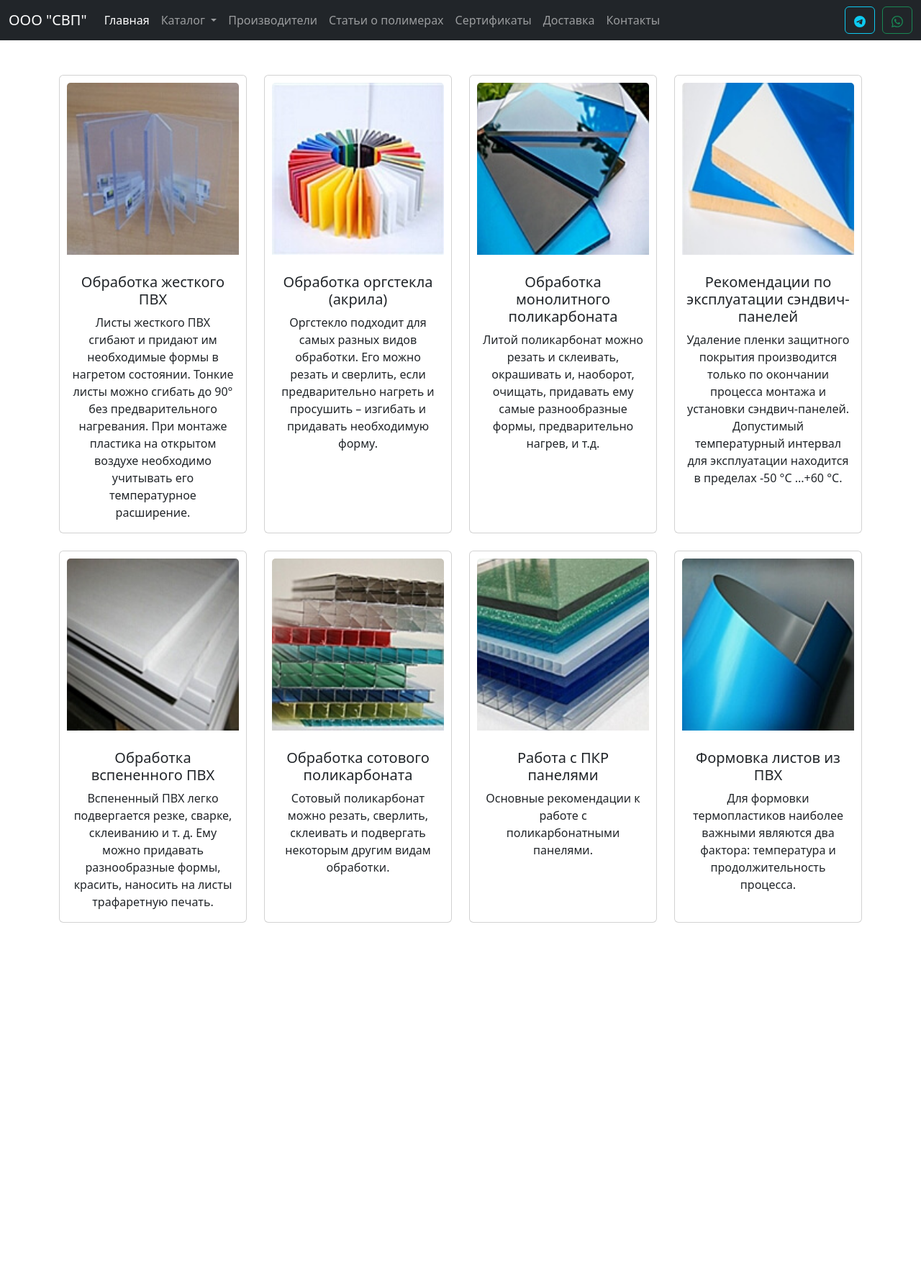
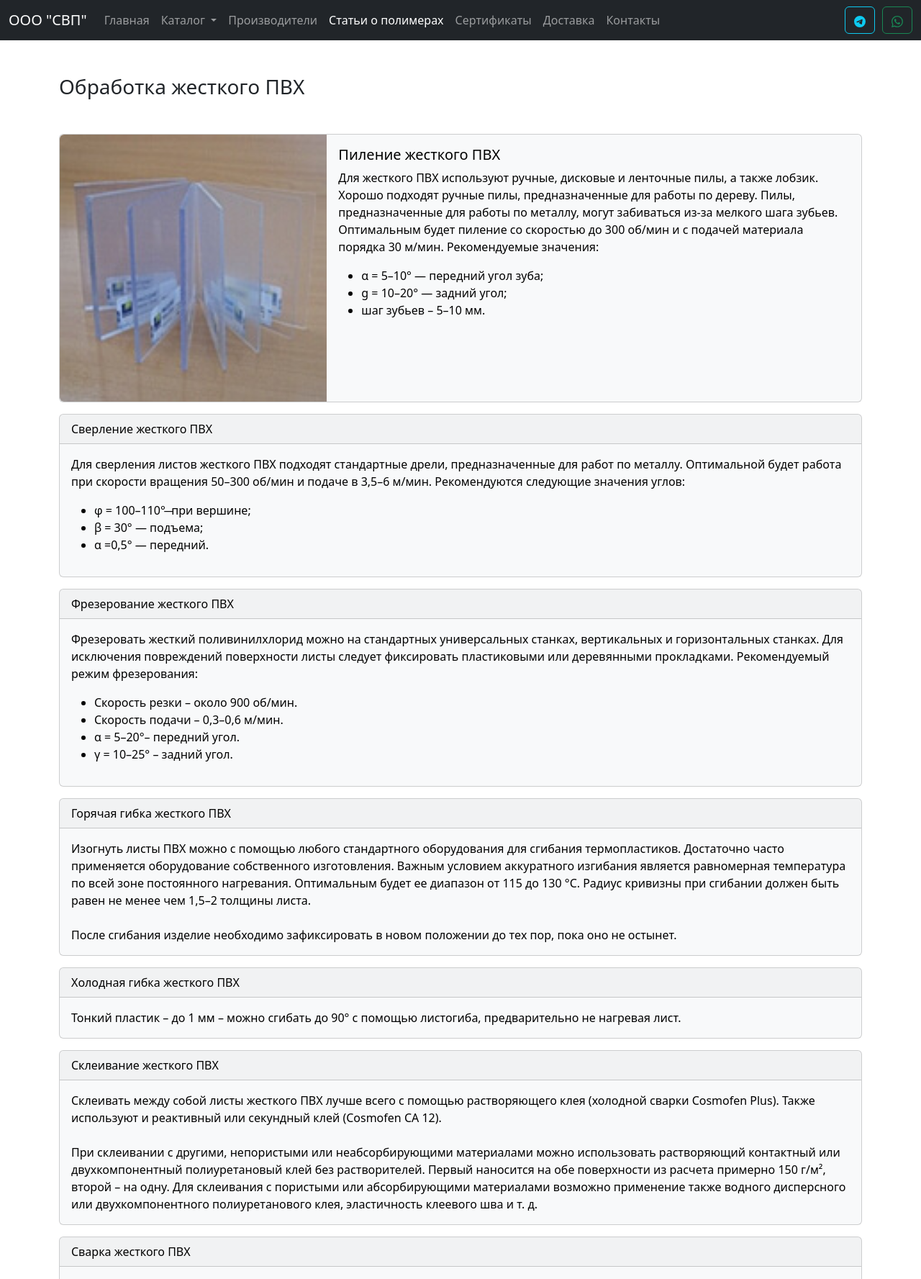
Before and after one commit to QwertykQwertov/svp-polymers, a PHP site: page /articles/?article=processing_of_rigid_pvc in a window 1280 px wide. Shown: the top 1777 px of the page at 72% size. Before the commit the page ends 1282 px from the top, so only its background shows below. Run offline with PHP 8.4, Linux system fonts and the light colour scheme.

Commit message:
add simple routing and create one article

```diff
--- a/articles/articles_info.php
+++ b/articles/articles_info.php
@@ -1,10 +1,10 @@
 <?php $articles = [
-  ['name' => 'Обработка жесткого ПВХ', 'src' => '/assets/images/articles/zhest_pvh.jpg', 'dsc' => 'Листы жесткого ПВХ сгибают и придают им необходимые формы в нагретом состоянии. Тонкие листы можно сгибать до 90° без предварительного нагревания. При монтаже пластика на открытом воздухе необходимо учитывать его температурное расширение.'],
-  ['name' => 'Обработка оргстекла (акрила)', 'src' => '/assets/images/articles/litoy_acril.jpg', 'dsc' => 'Оргстекло подходит для самых разных видов обработки. Его можно резать и сверлить, если предварительно нагреть и просушить – изгибать и придавать необходимую форму.'],
-  ['name' => 'Обработка монолитного поликарбоната', 'src' => '/assets/images/articles/litoy_poly.jpg', 'dsc' => 'Литой поликарбонат можно резать и склеивать, окрашивать и, наоборот, очищать, придавать ему самые разнообразные формы, предварительно нагрев, и т.д.'],
-  ['name' => 'Рекомендации по эксплуатации сэндвич-панелей', 'src' => '/assets/images/articles/sandwich.jpg', 'dsc' => 'Удаление пленки защитного покрытия производится только по окончании процесса монтажа и установки сэндвич-панелей. Допустимый температурный интервал для эксплуатации находится в пределах -50 °С ...+60 °С.'],
-  ['name' => 'Обработка вспененного ПВХ', 'src' => '/assets/images/articles/vspenenn_pvh.jpg', 'dsc' => 'Вспененный ПВХ легко подвергается резке, сварке, склеиванию и т. д. Ему можно придавать разнообразные формы, красить, наносить на листы трафаретную печать.'],
-  ['name' => 'Обработка сотового поликарбоната', 'src' => '/assets/images/articles/sotov_pcr.jpg', 'dsc' => 'Сотовый поликарбонат можно резать, сверлить, склеивать и подвергать некоторым другим видам обработки.'],
-  ['name' => 'Работа с ПКР панелями', 'src' => '/assets/images/articles/work_pcr.jpg', 'dsc' => 'Основные рекомендации к работе с поликарбонатными панелями.'],
-  ['name' => 'Формовка листов из ПВХ', 'src' => '/assets/images/articles/formovka.jpg', 'dsc' => 'Для формовки термопластиков наиболее важными являются два фактора: температура и продолжительность процесса.'],
+  ['name' => 'Обработка жесткого ПВХ', 'href' => 'processing_of_rigid_pvc', 'src' => '/assets/images/articles/zhest_pvh.jpg', 'dsc' => 'Листы жесткого ПВХ сгибают и придают им необходимые формы в нагретом состоянии. Тонкие листы можно сгибать до 90° без предварительного нагревания. При монтаже пластика на открытом воздухе необходимо учитывать его температурное расширение.'],
+  ['name' => 'Обработка оргстекла (акрила)', 'href' => 'processing_of_plexiglass', 'src' => '/assets/images/articles/litoy_acril.jpg', 'dsc' => 'Оргстекло подходит для самых разных видов обработки. Его можно резать и сверлить, если предварительно нагреть и просушить – изгибать и придавать необходимую форму.'],
+  ['name' => 'Обработка монолитного поликарбоната', 'href' => 'processing_of_monolithic_polycarbonate', 'src' => '/assets/images/articles/litoy_poly.jpg', 'dsc' => 'Литой поликарбонат можно резать и склеивать, окрашивать и, наоборот, очищать, придавать ему самые разнообразные формы, предварительно нагрев, и т.д.'],
+  ['name' => 'Рекомендации по эксплуатации сэндвич-панелей', 'href' => 'recommendations_for_the_use_of_sandwich_panels', 'src' => '/assets/images/articles/sandwich.jpg', 'dsc' => 'Удаление пленки защитного покрытия производится только по окончании процесса монтажа и установки сэндвич-панелей. Допустимый температурный интервал для эксплуатации находится в пределах -50 °С ...+60 °С.'],
+  ['name' => 'Обработка вспененного ПВХ', 'href' => 'processing_of_foamed_pvc', 'src' => '/assets/images/articles/vspenenn_pvh.jpg', 'dsc' => 'Вспененный ПВХ легко подвергается резке, сварке, склеиванию и т. д. Ему можно придавать разнообразные формы, красить, наносить на листы трафаретную печать.'],
+  ['name' => 'Обработка сотового поликарбоната', 'href' => 'processing_of_cellular_polycarbonate', 'src' => '/assets/images/articles/sotov_pcr.jpg', 'dsc' => 'Сотовый поликарбонат можно резать, сверлить, склеивать и подвергать некоторым другим видам обработки.'],
+  ['name' => 'Работа с ПКР панелями', 'href' => 'working_with_PCR_panels', 'src' => '/assets/images/articles/work_pcr.jpg', 'dsc' => 'Основные рекомендации к работе с поликарбонатными панелями.'],
+  ['name' => 'Формовка листов из ПВХ', 'href' => 'pvc_sheet_forming', 'src' => '/assets/images/articles/formovka.jpg', 'dsc' => 'Для формовки термопластиков наиболее важными являются два фактора: температура и продолжительность процесса.'],
 ];
--- a/articles/index.php
+++ b/articles/index.php
@@ -7,22 +7,13 @@ include_once $_SERVER['DOCUMENT_ROOT'] . "/modules/header.php";
 include_once $_SERVER['DOCUMENT_ROOT'] . "/articles/articles_info.php";
 ?>
 
-<div class="container mt-5">
-  <div class="row row-cols-1 row-cols-md-4 g-4">
-    <?php foreach ($articles as $article): ?>
-      <div class="col">
-        <div class="card h-100">
-          <div style="padding:10px;">
-            <img src=<?= $article['src'] ?> class="card-img-top" alt=<?= $article['name'] ?>>
-          </div>
-          <div class="card-body text-center">
-            <h5 class="card-title"><?= $article['name'] ?></h5>
-            <p class="card-text"><?= $article['dsc'] ?></p>
-          </div>
-        </div>
-      </div>
-    <?php endforeach; ?>
-  </div>
-</div>
+<? if ($_GET['article'] && file_exists($_SERVER['DOCUMENT_ROOT'] . '/articles/' . $_GET['article'] . '.php')) {
+  include_once $_SERVER['DOCUMENT_ROOT'] . '/articles/' . $_GET['article'] . '.php';
+} else {
+  include_once $_SERVER['DOCUMENT_ROOT'] . "/articles/list.php";
+}
+?>
+
+
 
 <? include_once $_SERVER['DOCUMENT_ROOT'] . "/modules/footer.php"; ?>
--- /dev/null
+++ b/articles/processing_of_foamed_pvc.php
@@ -0,0 +1 @@
+<h3>Статья о полимерах</h3>
--- /dev/null
+++ b/articles/processing_of_rigid_pvc.php
@@ -0,0 +1,151 @@
+<div class="container mt-5 mb-5">
+  <h3 class="mb-5">Обработка жесткого ПВХ</h3>
+
+  <div class="card mb-3 text-bg-light">
+    <div class="row g-0">
+      <div class="col-md-4">
+        <img src="/assets/images/articles/zhest_pvh.jpg" class="img-fluid rounded-start" alt="Жесткий ПВХ" style="height: 100%; width: 100%;">
+      </div>
+      <div class="col-md-8">
+        <div class="card-body">
+          <h5 class="card-title">Пиление жесткого ПВХ</h5>
+          <p class="card-text">Для жесткого ПВХ используют ручные, дисковые и ленточные пилы, а также лобзик. Хорошо подходят ручные пилы, предназначенные для работы по дереву. Пилы, предназначенные для работы по металлу, могут забиваться из-за мелкого шага зубьев. Оптимальным будет пиление со скоростью до 300 об/мин и с подачей материала порядка 30 м/мин. Рекомендуемые значения:</p>
+          <ul>
+            <li>α = 5–10° — передний угол зуба;</li>
+            <li>g = 10–20° — задний угол;</li>
+            <li>шаг зубьев – 5–10 мм.</li>
+          </ul>
+        </div>
+      </div>
+    </div>
+  </div>
+
+  <!-- <div class="card text-bg-light mb-3">
+    <div class="card-header">Пиление жесткого ПВХ</div>
+    <div class="card-body">
+      <p class="card-text">Для жесткого ПВХ используют ручные, дисковые и ленточные пилы, а также лобзик. Хорошо подходят ручные пилы, предназначенные для работы по дереву. Пилы, предназначенные для работы по металлу, могут забиваться из-за мелкого шага зубьев. Оптимальным будет пиление со скоростью до 300 об/мин и с подачей материала порядка 30 м/мин. Рекомендуемые значения:</p>
+      <ul>
+        <li>α = 5–10° — передний угол зуба;</li>
+        <li>g = 10–20° — задний угол;</li>
+        <li>шаг зубьев – 5–10 мм.</li>
+      </ul>
+    </div>
+  </div> -->
+
+  <div class="card text-bg-light mb-3">
+    <div class="card-header">Сверление жесткого ПВХ</div>
+    <div class="card-body">
+      <!-- <h5 class="card-title">Light Заголовок карточки</h5> -->
+      <p class="card-text">Для сверления листов жесткого ПВХ подходят стандартные дрели, предназначенные для работ по металлу. Оптимальной будет работа при скорости вращения 50–300 об/мин и подаче в 3,5–6 м/мин.
+
+        Рекомендуются следующие значения углов:</p>
+      <ul>
+        <li>φ = 100–110° ̶ при вершине;</li>
+        <li>β = 30° — подъема;</li>
+        <li>α =0,5° — передний.</li>
+      </ul>
+    </div>
+  </div>
+
+  <div class="card text-bg-light mb-3">
+    <div class="card-header">Фрезерование жесткого ПВХ</div>
+    <div class="card-body">
+      <!-- <h5 class="card-title">Light Заголовок карточки</h5> -->
+      <p class="card-text">Фрезеровать жесткий поливинилхлорид можно на стандартных универсальных станках, вертикальных и горизонтальных станках. Для исключения повреждений поверхности листы следует фиксировать пластиковыми или деревянными прокладками.
+
+        Рекомендуемый режим фрезерования:</p>
+      <ul>
+        <li>Скорость резки – около 900 об/мин.</li>
+        <li>Скорость подачи – 0,3–0,6 м/мин.</li>
+        <li>α = 5–20°– передний угол.</li>
+        <li>γ = 10–25° – задний угол.</li>
+      </ul>
+    </div>
+  </div>
+
+  <div class="card text-bg-light mb-3">
+    <div class="card-header">Горячая гибка жесткого ПВХ</div>
+    <div class="card-body">
+      <!-- <h5 class="card-title">Light Заголовок карточки</h5> -->
+      <p class="card-text">Изогнуть листы ПВХ можно с помощью любого стандартного оборудования для сгибания термопластиков. Достаточно часто применяется оборудование собственного изготовления. Важным условием аккуратного изгибания является равномерная температура по всей зоне постоянного нагревания. Оптимальным будет ее диапазон от 115 до 130 °С. Радиус кривизны при сгибании должен быть равен не менее чем 1,5–2 толщины листа.
+        <br><br>После сгибания изделие необходимо зафиксировать в новом положении до тех пор, пока оно не остынет.
+      </p>
+    </div>
+  </div>
+
+  <div class="card text-bg-light mb-3">
+    <div class="card-header">Холодная гибка жесткого ПВХ</div>
+    <div class="card-body">
+      <!-- <h5 class="card-title">Light Заголовок карточки</h5> -->
+      <p class="card-text">Тонкий пластик – до 1 мм – можно сгибать до 90° с помощью листогиба, предварительно не нагревая лист.
+      </p>
+    </div>
+  </div>
+
+  <div class="card text-bg-light mb-3">
+    <div class="card-header">Склеивание жесткого ПВХ</div>
+    <div class="card-body">
+      <!-- <h5 class="card-title">Light Заголовок карточки</h5> -->
+      <p class="card-text">Склеивать между собой листы жесткого ПВХ лучше всего с помощью растворяющего клея (холодной сварки Cosmofen Plus). Также используют и реактивный или секундный клей (Cosmofen CA 12).
+        <br><br>При склеивании с другими, непористыми или неабсорбирующими материалами можно использовать растворяющий контактный или двухкомпонентный полиуретановый клей без растворителей. Первый наносится на обе поверхности из расчета примерно 150 г/м², второй – на одну. Для склеивания с пористыми или абсорбирующими материалами возможно применение также водного дисперсного или двухкомпонентного полиуретанового клея, эластичность клеевого шва и т. д.
+      </p>
+    </div>
+  </div>
+
+  <div class="card text-bg-light mb-3">
+    <div class="card-header">Сварка жесткого ПВХ</div>
+    <div class="card-body">
+      <!-- <h5 class="card-title">Light Заголовок карточки</h5> -->
+      <p class="card-text">Сварка жесткого поливинилхлорида струей горячего воздуха ведется с соблюдением стандартных критериев для термопластиков. Основными из них являются подготовка сварного шва и соблюдение температурного режима при сварке.
+        <br><br>Важным моментом является равномерное нагревание материала, без локального перегрева. Для снижения вероятности его получения сварочный прут необходимо предварительно нагревать до температуры в 70–80 °С.
+        <br><br>Рекомендуемый режим работы:
+      </p>
+      <ul>
+        <li>Температура сварки – 280–290 °С.</li>
+        <li>Скорость сварки – порядка 3,5 м/мин (используется скоростная насадка).</li>
+      </ul>
+    </div>
+  </div>
+
+  <div class="card text-bg-light mb-3">
+    <div class="card-header">Термоформовка жесткого ПВХ</div>
+    <div class="card-body">
+      <!-- <h5 class="card-title">Light Заголовок карточки</h5> -->
+      <p class="card-text">Придавать необходимую форму жесткому ПВХ можно путем нагревания и последующей вакуумной формовки. В процессе формования надо избегать острых краев и углов, радиус сгиба должен быть равен двукратной толщине листа и более. Рекомендованный угол наклона боковых стен составляет от 5 до 8° и зависит от пропорций изделия – чем он больше, тем лучше отношение высоты изделия h к диаметру или минимальной ширине d.
+        <br><br>Рекомендуемый температурный диапазон составляет 130–160 °С. При нагреве свыше 180 °С наступает тепловое разложение материала. Для листов толщиной более 3 мм необходим двухсторонний нагрев.
+      </p>
+    </div>
+  </div>
+
+  <div class="card text-bg-light mb-3">
+    <div class="card-header">Окраска жесткого ПВХ</div>
+    <div class="card-body">
+      <!-- <h5 class="card-title">Light Заголовок карточки</h5> -->
+      <p class="card-text">Для окрашивания жесткого поливинилхлорида лучше всего подходят акриловые, двухкомпонентные полиуретановые и ПВХ-краски.
+        <br><br>Пятна и загрязнения легко удалить с поверхности пластика специальными очистителями, например COSMOFEN 20. Исключение составляют следы, оставленные растворителями, и надписи, сделанные некоторыми видами фломастеров. Пыль и простые загрязнения можно смыть обычной водой или мыльным раствором.
+
+        <br><br>Чтобы снять электростатический заряд, необходимо использовать те средства, которые рекомендуют производители красок. Их рекомендации следует соблюдать, поскольку некоторые вещества в составе антистатиков совместимы со всеми видами красок. Отмечено, что в ряде случаев нанесение краски ведет к снижению ударопрочности листа. В первую очередь это касается красок, содержащих в составе агрессивные растворители, а также тех, которые при высыхании становятся хрупкими.
+      </p>
+    </div>
+  </div>
+
+  <div class="card text-bg-light mb-3">
+    <div class="card-header">Трафаретная печать на жестком ПВХ</div>
+    <div class="card-body">
+      <!-- <h5 class="card-title">Light Заголовок карточки</h5> -->
+      <p class="card-text">На листы жесткого ПВХ легко наносить печать методом шелкографии обычными красками для твердого поливинилхлорида. Примеры таких красок: производитель Marabuwerke — Maraplast D; Maragloss GO + GN, MaraspeedSL, Maraprint SP, Marastar SR, Marasoft MS, Libragloss LIG; Sericol GmbH- XG-043 MJ-168 PY-284 MV-205.
+      </p>
+    </div>
+  </div>
+
+  <div class="card text-bg-light mb-3">
+    <div class="card-header">Установка жесткого ПВХ</div>
+    <div class="card-body">
+      <!-- <h5 class="card-title">Light Заголовок карточки</h5> -->
+      <p class="card-text">При установке жесткого ПВХ необходимо учитывать коэффициент его расширения. Для этого требуется делать овальные отверстия на случай возможной деформации листов при значительных размерах вывески или перепадах температур.
+        <br><br>Полностью обклеивать листы ПВХ темной пленкой нельзя, так как они сильно нагреваются под воздействием солнечных лучей.
+      </p>
+    </div>
+  </div>
+
+</div>
--- /dev/null
+++ b/assets/navbar_controller.js
@@ -0,0 +1,9 @@
+window.addEventListener('load', () => {
+
+  const location = window.location.pathname
+
+  const selectedMenuItem = navbarSupportedContent.querySelector(`[href="${location}"]`)
+  selectedMenuItem.classList.add('active')
+  console.log('[log]', window.location.pathname)
+  console.log('[log]', selectedMenuItem)
+})
--- a/assets/style.css
+++ b/assets/style.css
@@ -1,3 +1,29 @@
-.delivery-list > li {
+.delivery-list>li {
   padding: 10px;
 }
+
+.welcome-section {
+  width: 100%;
+  height: 100vh;
+  background: url(/assets/images/man.jpg) no-repeat;
+  background-size: cover;
+  background-position: center;
+  background-attachment: fixed;
+}
+
+.welcome-overlay {
+  width: 100%;
+  height: 100%;
+  /* backdrop-filter: blur(5px); */
+  background-color: rgba(0, 0, 0, 0.11);
+}
+
+.ki-card {
+  translate: all .3s;
+  text-decoration: none;
+}
+
+.ki-card:hover {
+  scale: 1.01;
+  box-shadow: 4px 4px 8px 0px rgba(34, 60, 80, 0.2);
+}
--- a/index.php
+++ b/index.php
@@ -5,5 +5,6 @@
 
   include_once $_SERVER['DOCUMENT_ROOT'] . "/modules/header.php";
   ?>
+  <div class="welcome-section"><div class="welcome-overlay"></div></div>
 
 <? include_once $_SERVER['DOCUMENT_ROOT'] . "/modules/footer.php"; ?>
--- /dev/null
+++ b/manufacturers/man1.php
@@ -0,0 +1 @@
+<h1>Производитель 1</h1>
--- /dev/null
+++ b/manufacturers/man2.php
@@ -0,0 +1 @@
+<h1>Производитель 2</h1>
--- a/modules/footer.php
+++ b/modules/footer.php
@@ -1,4 +1,5 @@
 <script src="/assets/bootstrap/js/bootstrap.bundle.min.js" crossorigin="anonymous"></script>
+<script src="/assets/navbar_controller.js"></script>
 </body>
 
 </html>
--- a/modules/header.php
+++ b/modules/header.php
@@ -27,7 +27,7 @@ if ($_SERVER['REQUEST_URI'] == '/') {
         <div class="collapse navbar-collapse" id="navbarSupportedContent">
           <ul class="navbar-nav me-auto mb-2 mb-lg-0">
             <li class="nav-item">
-              <a class="nav-link active" aria-current="page" href="/">Главная</a>
+              <a class="nav-link" aria-current="page" href="/">Главная</a>
             </li>
             <!-- <li class="nav-item">
           <a class="nav-link" href="#">Link</a>
@@ -54,7 +54,7 @@ if ($_SERVER['REQUEST_URI'] == '/') {
             <!-- <li class="nav-item dropdown"> -->
               <!-- <a class="nav-link dropdown-toggle" href="#" role="button" data-bs-toggle="dropdown" aria-expanded="false"> -->
               <!-- <a class="nav-link" href="#" role="button" data-bs-toggle="dropdown" aria-expanded="false"> -->
-              <a class="nav-link" href="/manufacturers">
+              <a class="nav-link" href="/manufacturers/">
                 Производители
               </a>
               <ul class="dropdown-menu">
@@ -70,16 +70,16 @@ if ($_SERVER['REQUEST_URI'] == '/') {
             </li>
 
             <li class="nav-item">
-              <a class="nav-link " aria-current="page" href="/articles">Статьи о полимерах</a>
+              <a class="nav-link " aria-current="page" href="/articles/">Статьи о полимерах</a>
             </li>
             <li class="nav-item">
-              <a class="nav-link " aria-current="page" href="/certificates">Сертификаты</a>
+              <a class="nav-link " aria-current="page" href="/certificates/">Сертификаты</a>
             </li>
             <li class="nav-item">
-              <a class="nav-link " aria-current="page" href="/delivery">Доставка</a>
+              <a class="nav-link " aria-current="page" href="/delivery/">Доставка</a>
             </li>
             <li class="nav-item">
-              <a class="nav-link " aria-current="page" href="/contacts">Контакты</a>
+              <a class="nav-link " aria-current="page" href="/contacts/">Контакты</a>
             </li>
           </ul>
           <div class="d-flex" style="gap: 10px">
```
Also changed, not shown: articles/list.php (added, +17 -0 lines), delivery/index.php (+8 -2 lines), manufacturers/index.php (+11 -5 lines), assets/images/man.jpg (added), assets/images/manufacture.jpg (added), assets/images/proizvodstvo.jpg (added).
